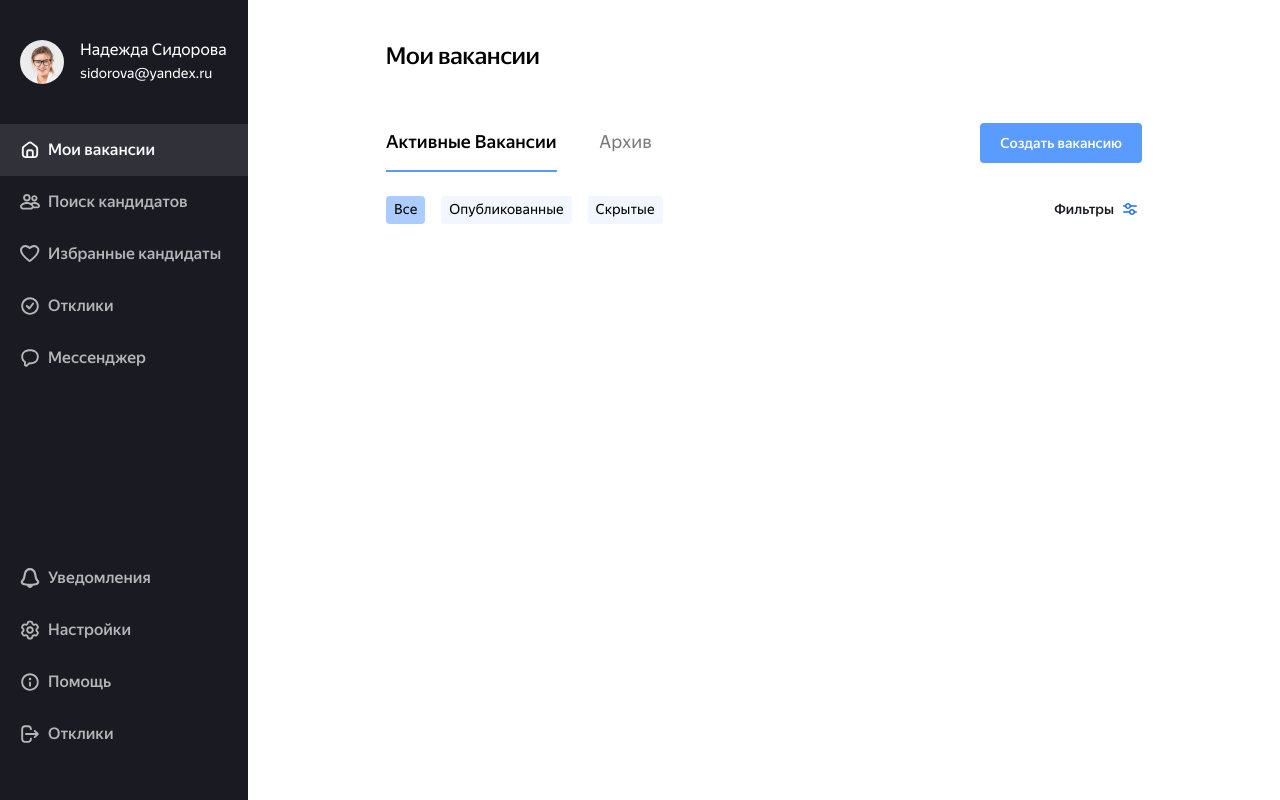
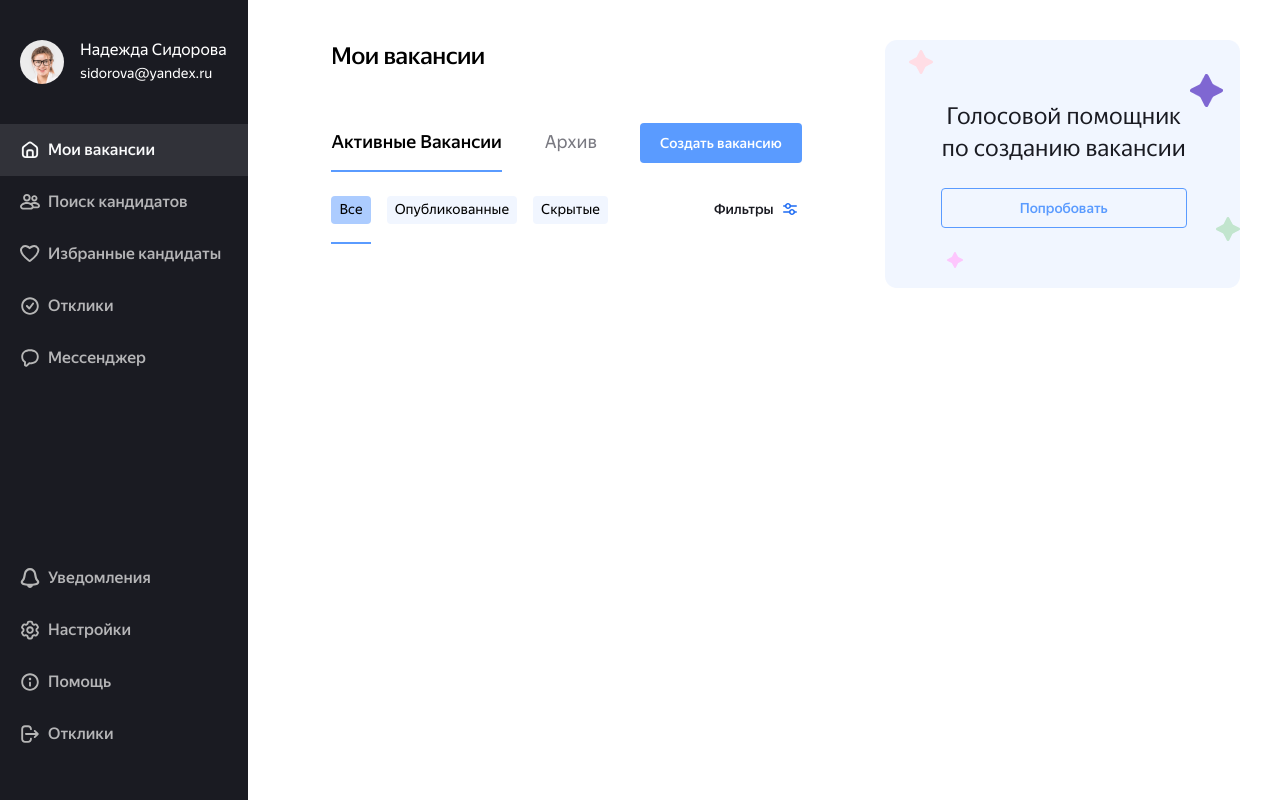
Before and after one commit to MostBridge/Frontend, a React (Vite) app: page /vacancies in a window 1280 px wide. Built offline with nearby package versions, Linux system fonts and the light colour scheme.

Commit message:
feature: to add block with AI

```diff
--- /dev/null
+++ b/src/components/AI/AI.module.css
@@ -0,0 +1,18 @@
+.title {
+    padding-bottom: 24px;
+    padding-top: 60px;
+    text-align: center;
+}
+
+.ai {
+    position: relative;
+}
+
+.ai__block {
+    display: flex;
+    flex-direction: column;
+    max-width: 246px;
+    position: absolute;
+    top: 0;
+    right: 15%;
+}
--- /dev/null
+++ b/src/components/AI/AI.tsx
@@ -0,0 +1,18 @@
+import back from '../../assets/images/banner1.png'
+import styles from './AI.module.css';
+import { Typography } from '@mui/material';
+import Button from 'components/Button/Button';
+
+function AI() {
+  return (
+    <div className={styles.ai}>
+       <img src={back} alt='background' />
+       <div className={styles.ai__block}>
+       <Typography className={styles.title} variant="h2" component="h2" color="text.primary">Голосовой помощник по созданию вакансии</Typography>
+       <Button size='small' variant='outlined'>Попробовать</Button>
+       </div>
+    </div>
+  )
+}
+
+export default AI;
--- a/src/components/TabRow/TabRow.module.css
+++ b/src/components/TabRow/TabRow.module.css
@@ -8,17 +8,17 @@
     border-radius: 4px;
     min-height: 28px;
     background-color: #F1F6FF;
+    transition: all linear 0.2s;
 }
 
 .text {
     font-weight: 400;
     min-width: 0;
-    transition: all linear 0.2s;
 }
 
-.tab:hover {
-    background-color: #1D6BF3;
-  }
+  .tab:hover {
+      background-color: #ACCCFF;
+    }
 
   .tab.selected {
     background-color: #ACCCFF;
--- a/src/pages/Vacancies/Vacancies.module.css
+++ b/src/pages/Vacancies/Vacancies.module.css
@@ -1,7 +1,13 @@
 .vacancies {
     max-width: 756px;
     margin: 0 auto;
-    margin-top: 40px;
+}
+
+.main {
+    padding-top: 40px;
+    padding-right: 40px;
+    display: flex;
+    justify-content: space-between;
 }
 
 .vacancies__title {
--- a/src/pages/Vacancies/Vacancies.tsx
+++ b/src/pages/Vacancies/Vacancies.tsx
@@ -4,6 +4,7 @@ import gears from '../../assets/images/sliders.svg';
 import { useState } from 'react';
 import Button from 'components/Button/Button';
 import TabRow from 'components/TabRow/TabRow';
+import AI from 'components/AI/AI';
 
 const Vacancies = () => {
   const [tabsValues, setTabsValues] = useState({ first: 0, second: 0 });
@@ -13,7 +14,7 @@ const Vacancies = () => {
   };
 
   return (
-    <main>
+    <main className={styles.main}>
       <div className={styles.vacancies}>
         <Typography className={styles.vacancies__title} variant="h2" component="h1">
           Мои вакансии
@@ -36,7 +37,7 @@ const Vacancies = () => {
           </Button>
         </div>
         <div className={styles.buttons}>
-        <Tabs aria-label="tabs">
+        <Tabs value={tabsValues.first} aria-label="tabs">
           <TabRow text="Все" isSelected={tabsValues.second === 0}  onClick={() => handleChange('second', 0)}/>
           <TabRow text="Опубликованные" isSelected={tabsValues.second === 1} onClick={() => handleChange('second', 1)}/>
           <TabRow text="Скрытые" isSelected={tabsValues.second === 2} onClick={() => handleChange('second', 2)}/>
@@ -46,6 +47,7 @@ const Vacancies = () => {
           </Button>
         </div>
       </div>
+      <AI />
     </main>
   );
 };
```
Also changed, not shown: src/assets/images/banner1.png (added).
